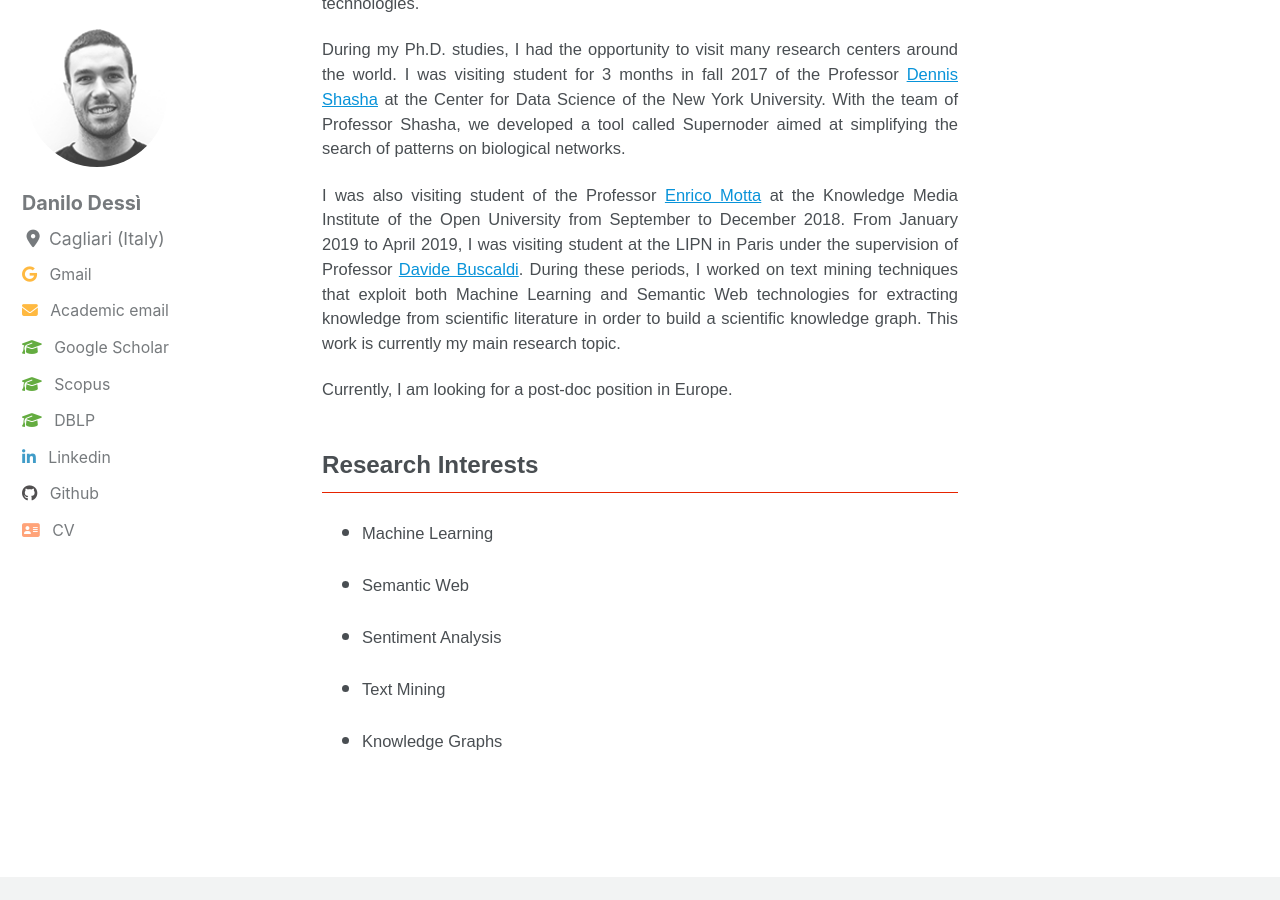
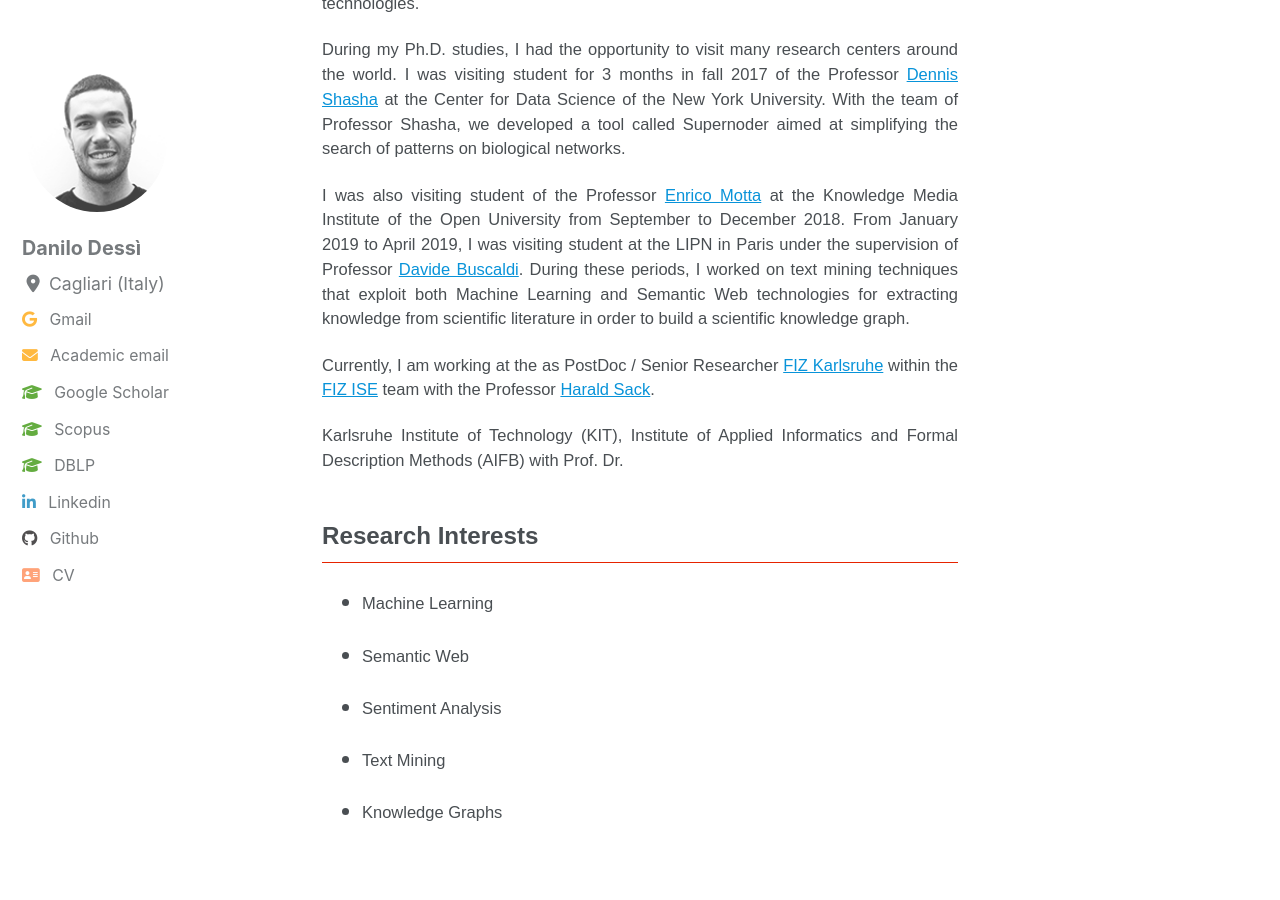
Before and after one commit to danilo-dessi/danilo-dessi.github.io, a Jekyll site: the page built from index.md, in a window 1280 px wide and 900 px high, scrolled down 1068 px. Built offline with Jekyll 4.4.1, drawn with Linux system fonts in a browser that asks for light colours; cached includes are drawn as plain includes; nearby versions of some CDN libraries; the list of posts is cut into pages by our own code.

Commit message:
update 02-02-2020

```diff
--- a/index.md
+++ b/index.md
@@ -24,9 +24,11 @@ At the moment, I am Ph.D. candidate at the Department of Mathematics and Compute
 
 During my Ph.D. studies, I had the opportunity to visit many research centers around the world. I was visiting student for 3 months in fall 2017 of the Professor [Dennis Shasha](https://cs.nyu.edu/shasha/) at the Center for Data Science of the New York University. With the team of Professor Shasha, we developed a tool called Supernoder aimed at simplifying the search of patterns on biological networks.
 
-I was also visiting student of the Professor [Enrico Motta](http://people.kmi.open.ac.uk/motta/) at the Knowledge Media Institute of the Open University from September to December 2018. From January 2019 to April 2019, I was visiting student at the LIPN in Paris under the supervision of Professor [Davide Buscaldi](https://sites.google.com/site/davidebuscaldi/). During these periods, I worked on text mining techniques that exploit both Machine Learning and Semantic Web technologies for extracting knowledge from scientific literature in order to build a scientific knowledge graph. This work is currently my main research topic.
+I was also visiting student of the Professor [Enrico Motta](http://people.kmi.open.ac.uk/motta/) at the Knowledge Media Institute of the Open University from September to December 2018. From January 2019 to April 2019, I was visiting student at the LIPN in Paris under the supervision of Professor [Davide Buscaldi](https://sites.google.com/site/davidebuscaldi/). During these periods, I worked on text mining techniques that exploit both Machine Learning and Semantic Web technologies for extracting knowledge from scientific literature in order to build a scientific knowledge graph.
 
-Currently, I am looking for a post-doc position in Europe.
+Currently, I am working at the  as PostDoc / Senior Researcher [FIZ Karlsruhe](https://www.fiz-karlsruhe.de/) within the [FIZ ISE](https://www.fiz-karlsruhe.de/en/forschung/information-service-engineering) team with the Professor [Harald Sack](https://www.fiz-karlsruhe.de/en/forschung/lebenslauf-prof-dr-harald-sack).
+
+Karlsruhe Institute of Technology (KIT), Institute of Applied Informatics and Formal Description Methods (AIFB) with Prof. Dr.
 
 ## Research Interests
 - Machine Learning
```
Also changed, not shown: pages/publications.md (+6 -2 lines).
